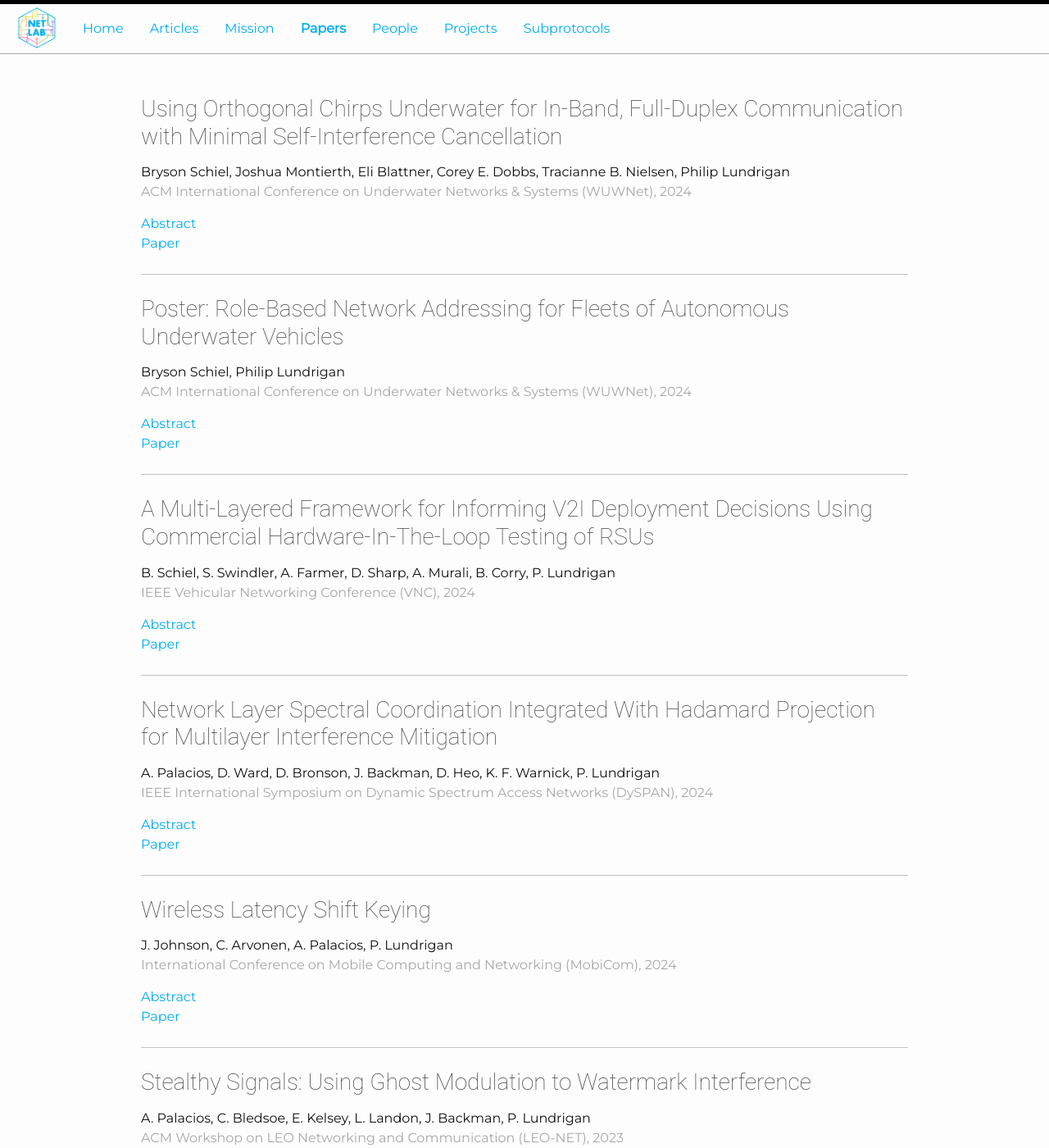
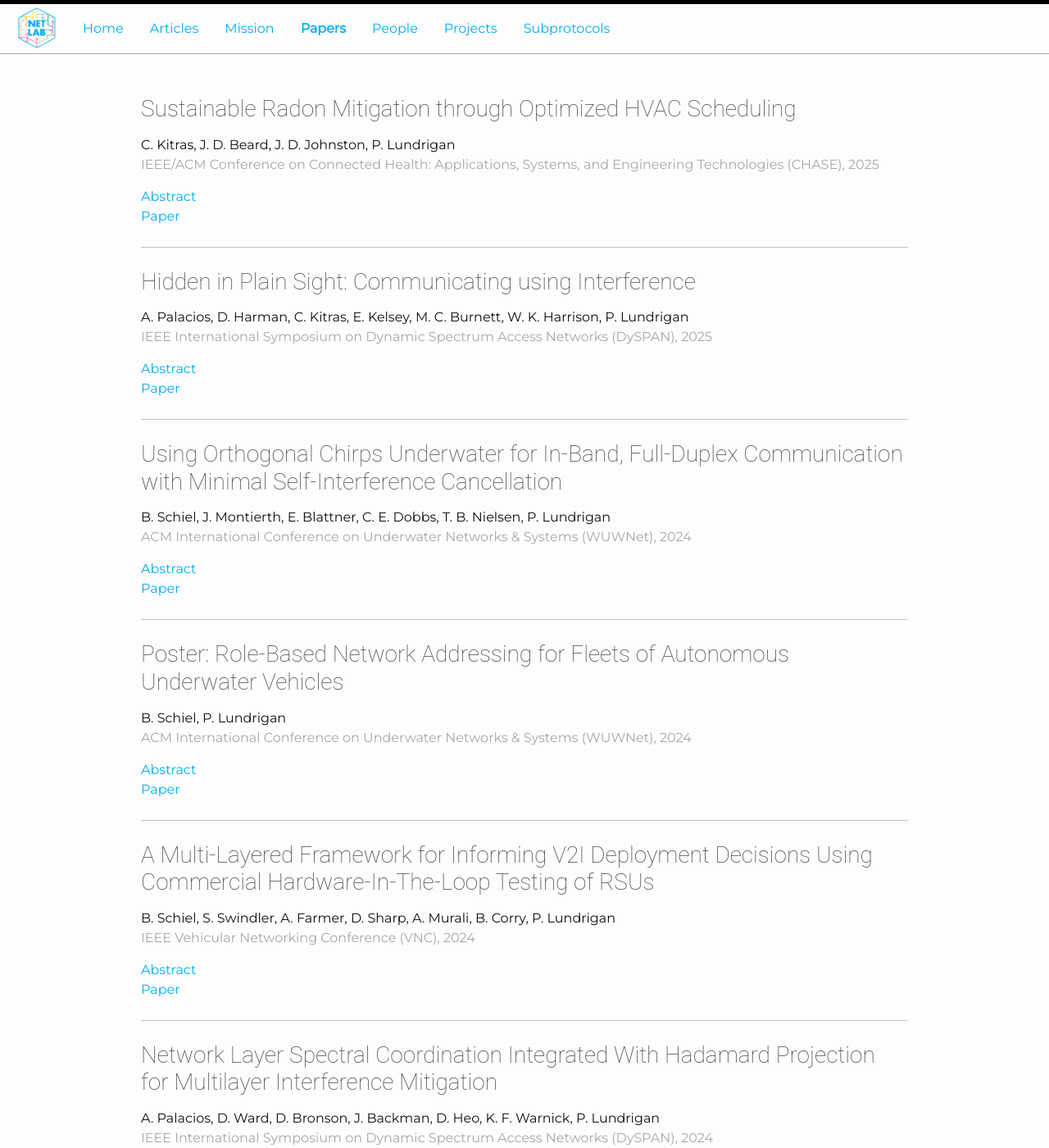
Before and after one commit to NET-BYU/NET-BYU.github.io, a Jekyll site: the page built from pages/papers.html, in a window 1280 px wide and 1400 px high. Shown: the whole window at 82% size. Built offline with Jekyll 4.4.1, drawn with Linux system fonts in a browser that asks for light colours; nearby versions of some CDN libraries; some of the changed lines change nothing that is shown; some of the changed text lies outside the part shown.

Commit message:
Update papers and homogenize style

```diff
--- a/_data/papers.yaml
+++ b/_data/papers.yaml
@@ -1,11 +1,23 @@
+- title: "Sustainable Radon Mitigation through Optimized HVAC Scheduling"
+  authors: C. Kitras, J. D. Beard, J. D. Johnston, P. Lundrigan
+  conference: "IEEE/ACM Conference on Connected Health: Applications, Systems, and Engineering Technologies (CHASE), 2025"
+  abstract: Radon is a naturally occurring radioactive gas and is the second leading cause of lung cancer after smoking tobacco. Its invisible and odorless nature often leads to it going undetected, posing a significant health threat in susceptible areas, especially schools. Although traditional mitigation strategies are reasonable for smaller private properties, their cost can become prohibitively expensive and difficult for older and larger buildings. We propose, build, and test a cost-effective, sustainable mitigation strategy that uses the existing HVAC infrastructure of susceptible buildings to remove radon before occupancy hours. We compare this to a naive approach and find that we can save time on HVAC operation and keep radon levels to an acceptable low.
+  url: /assets/Radon.pdf
+
+- title: "Hidden in Plain Sight: Communicating using Interference"
+  authors: A. Palacios, D. Harman, C. Kitras, E. Kelsey, M. C. Burnett, W. K. Harrison, P. Lundrigan
+  conference: IEEE International Symposium on Dynamic Spectrum Access Networks (DySPAN), 2025
+  abstract: Radio astronomy observatories examine the universe by capturing faint RF signals from space. The equipment to capture these signals is extremely sensitive, and nearby transmitters, such as LEO satellites, cause destructive interference. We propose the Spectra watermarking protocol to add an identifying fingerprint to these interfering transmitters. Spectra changes the timing of key transmissions to encode identifying information that can be decoded by examining transmission timestamps and without having to demodulate the actual transmission. We implement multiple forward error correction codes for Spectra to account for dynamic LEO satellite channels. We evaluate Spectra and show that it can operate over highly variable channels with low BER while preserving the network performance of the interfering device.
+  url: /assets/GM_v2.pdf
+
 - title: Using Orthogonal Chirps Underwater for In-Band, Full-Duplex Communication with Minimal Self-Interference Cancellation
-  authors: Bryson Schiel, Joshua Montierth, Eli Blattner, Corey E. Dobbs, Tracianne B. Nielsen, Philip Lundrigan
+  authors: B. Schiel, J. Montierth, E. Blattner, C. E. Dobbs, T. B. Nielsen, P. Lundrigan
   conference: ACM International Conference on Underwater Networks & Systems (WUWNet), 2024
   abstract: Underwater acoustic networks (UANs) have the potential to benefit greatly from advances in in-band full-duplex (IBFD) communication, as this would reduce packet collisions and timing overhead from link layer protocols. A major direction of research to achieve IBFD has been through self-interference cancellation (SIC), a process that tries to minimize the effect of self-interference (SI) caused by a device's own transmission when it is trying to receive a packet from another device. Active SIC techniques, however, can be costly in computation and energy resources. The chirp spread spectrum (CSS) modulation scheme, which already provides noise- and multipath-resistant communication in UANs, can also provide a novel solution for simplified IBFD communication. In this paper, we use orthogonal CSS to enable IBFD communication that requires absolutely no SIC filtering when the signal of interest (SOI) is within -20 dB of the power of the self-interference (SI). For situations where the SOI is weaker than -20 dB of the power of the SI, we also provide a computationally light SIC filter that maintains clear communication.
   url: https://dl.acm.org/doi/10.1145/3699432.3699464
 
 - title: "Poster: Role-Based Network Addressing for Fleets of Autonomous Underwater Vehicles"
-  authors: Bryson Schiel, Philip Lundrigan
+  authors: B. Schiel, P. Lundrigan
   conference: ACM International Conference on Underwater Networks & Systems (WUWNet), 2024
   abstract: This work proposes an exploratory system of network addressing and management for a fleet of autonomous underwater vehicles (AUVs). As fleets of AUVs become more common and their tasks more diverse, it become necessary to manage them more at the network layer, handling new group formations and organization. As groups form and re-form during missions, there needs to be a way to identify a particular AUV and its role in the entire network. This work proposes one such network-level addressing system for a fleet of AUVs, the Fleet Protocol (FP) addressing system.
   url: https://dl.acm.org/doi/10.1145/3699432.3699478
@@ -143,7 +155,7 @@
 - title: >
     Smart Home Air Filtering System: A Randomized Controlled Trial for Performance Evaluation
   authors: >
-    Kyeong T. Min, Philip Lundrigan, Neal Patwari, Katherine Sward, and Scott C. Collingwood
+    K. T. Min, P. Lundrigan, N. Patwari, K. Sward, and S. C. Collingwood
   conference: >
     3rd IEEE / ACM Conference on Connected Health: Applications, Systems, and Engineering (CHASE 2018)
   url: http://span.ece.utah.edu/pub/CHASE_2018_Min_final.pdf
```
Also changed, not shown: 2 other files.
